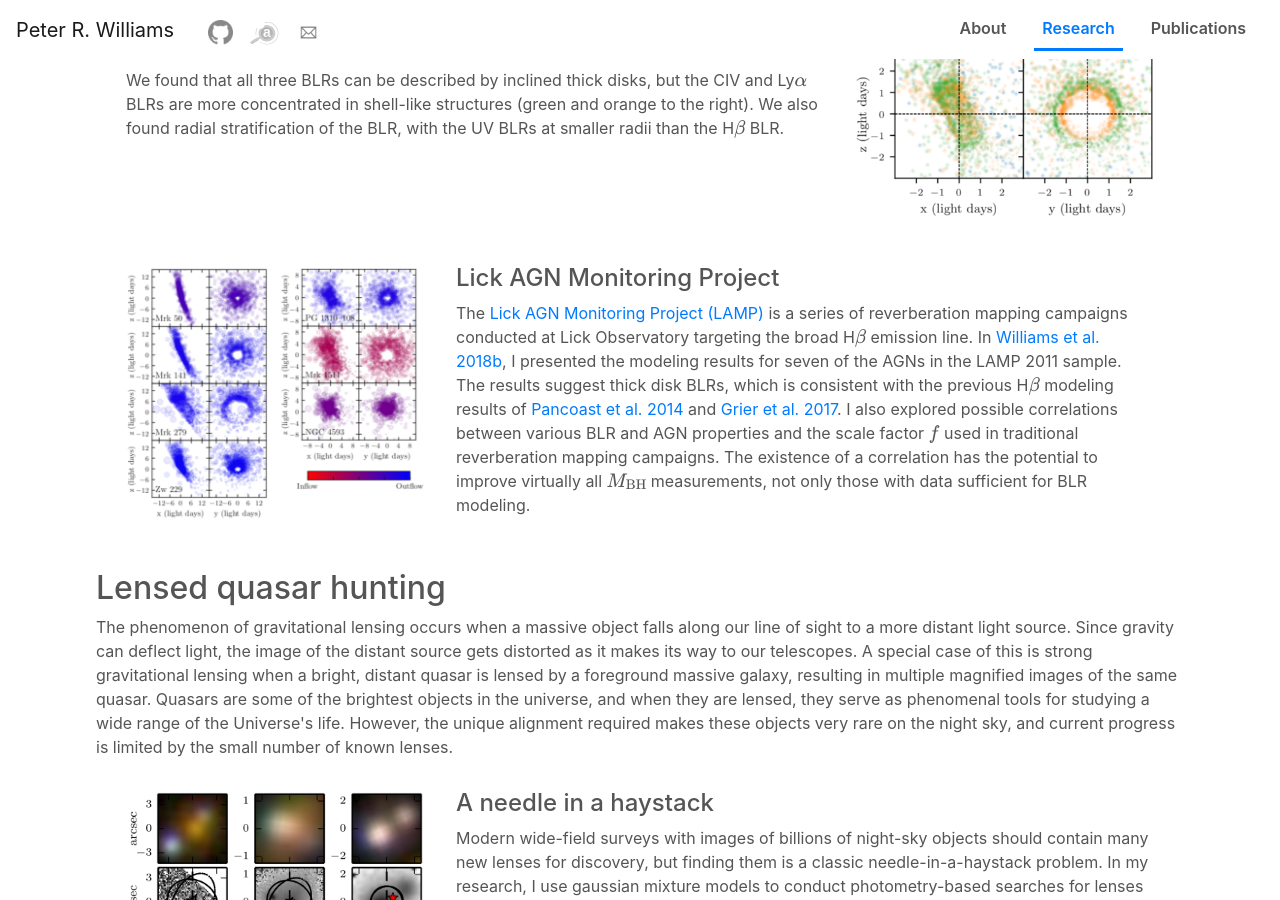
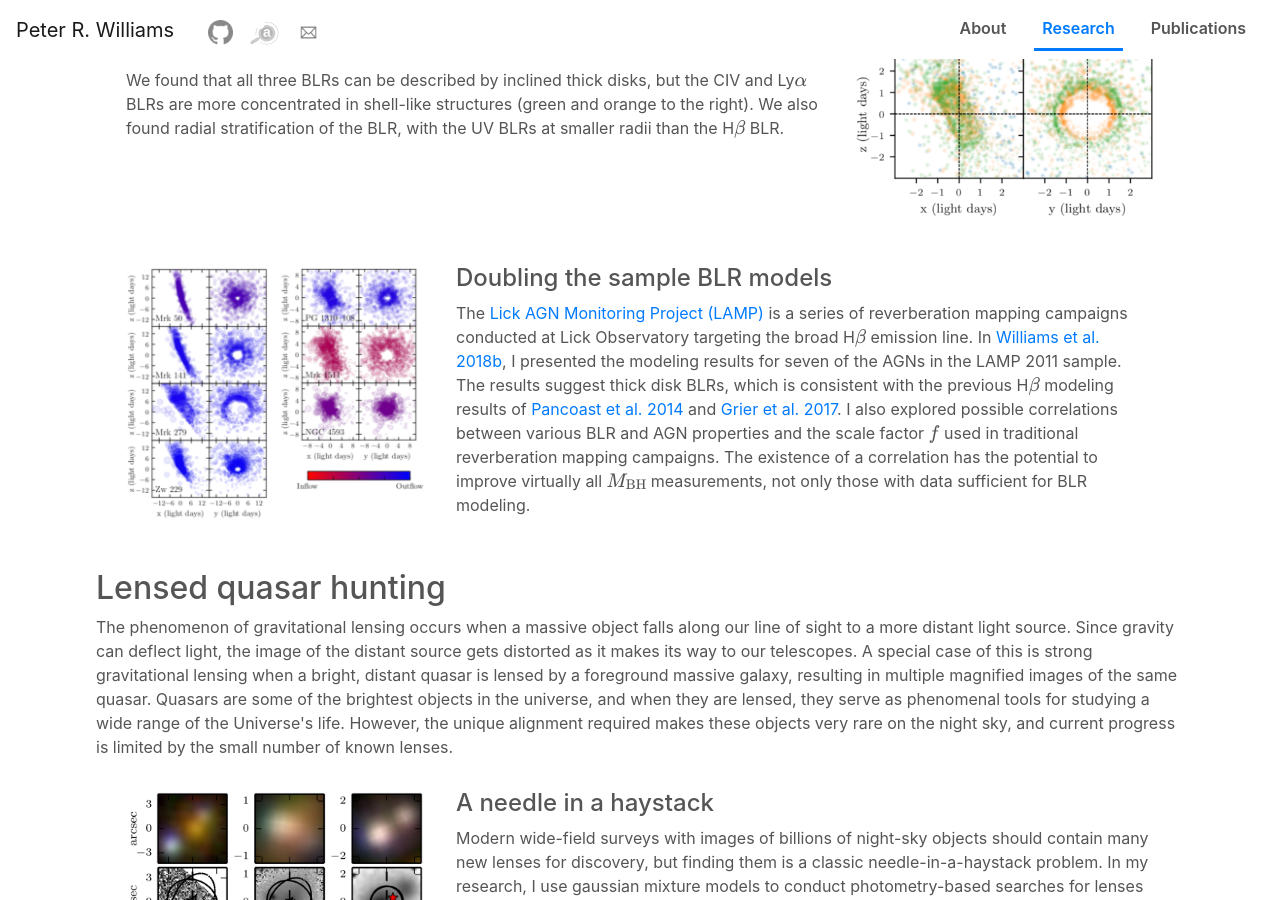
Before and after one commit to peterrwi/peterrwi.github.io, a Jekyll site: the page built from index.html, in a window 1280 px wide and 900 px high, scrolled down 1951 px. Built offline with Jekyll 4.4.1, drawn with Linux system fonts in a browser that asks for light colours; nearby versions of some CDN libraries; formulas are drawn with MathJax 3.

Commit message:
Updated title

```diff
--- a/_includes/research.html
+++ b/_includes/research.html
@@ -57,7 +57,7 @@
         <img src="img/geometries.png">
       </figure>
       <div class="research-content">
-        <h4>Lick AGN Monitoring Project</h4>
+        <h4>Doubling the sample BLR models</h4>
         <p>
           The <a href="https://www.physics.uci.edu/~barth/lamp.html" target="_blank">Lick AGN Monitoring Project (LAMP)</a> is a series of reverberation mapping campaigns conducted at Lick Observatory targeting the broad H$\beta$ emission line.
           In <a href="https://ui.adsabs.harvard.edu/abs/2018ApJ...866...75W">Williams et al. 2018b</a>, I presented the modeling results for seven of the AGNs in the LAMP 2011 sample.
```
